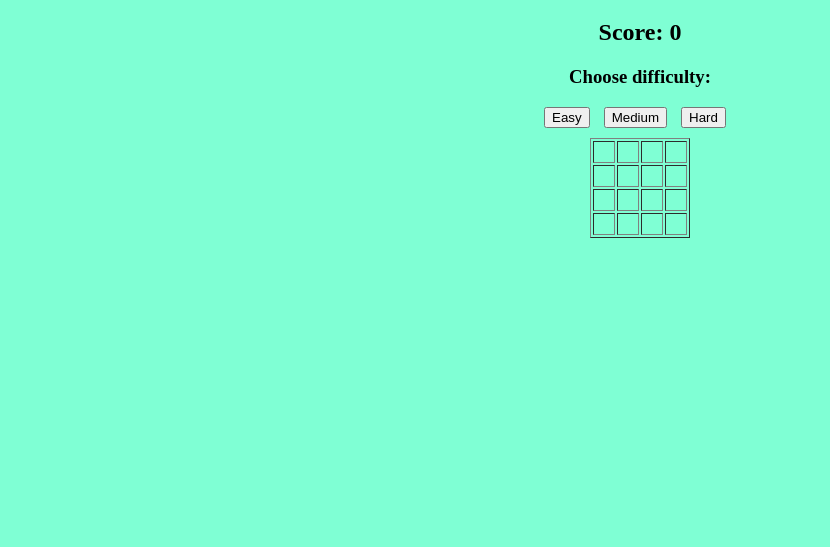
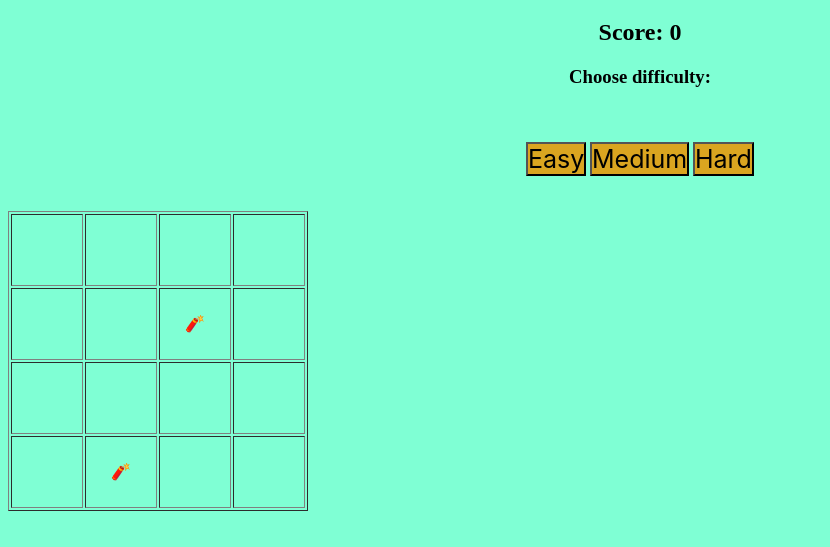
Before and after one commit to Adamadlin/adam-adlin---MineSweeper, a plain HTML site: page index.html in a window 1280 px wide. Shown: the part 61-608 px from the top of the page, without its empty margins (0-830 px from the left). Drawn offline with Linux system fonts and the light colour scheme.

Commit message:
Add files via upload
minesweeper 2

```diff
--- a/css/style.css
+++ b/css/style.css
@@ -1,8 +1,26 @@
 body{ background-color: aquamarine;
 text-align: center;}
 
-table {margin: auto;}
+table {width: 300px;
+height: 300px;}
+
+
+.cell { width:  50px;
+height: 50px;}
 button {
-    margin-bottom: 10px;
-    margin-right: 10px;
+    /* color: #aaa; */
+  background-color: goldenrod;
+  text-align: center;
+  overflow-x: hidden;
+  display: block;
+  width: auto;
+  height: auto;
+  padding: 0;
+  text-align: center;
+  font-size: 25px;
+  font-family: -apple-system, BlinkMacSystemFont, 'Segoe UI', Roboto, Oxygen, Ubuntu, Cantarell, 'Open Sans', 'Helvetica Neue', sans-serif;
+  transform: perspective(200px);
+  position: relative;
+  display: inline-block;
+  margin: 35px auto;
 }
--- a/js/app.js
+++ b/js/app.js
@@ -1,4 +1,5 @@
 const MINE = '🧨';
+const EMPTY = ' ';
 var gSize = 4;
 var gscore = 0
 
@@ -12,12 +13,14 @@ var gLevel = {
 
 
 function init() {
-    var gBoard = creatBoard(gSize)
+    var gBoard = buildBoard(gSize)
     renderBoard(gBoard)
+    // renderCell(gBoard[1][1].location, MINE)
+
 }
 
 
-function creatBoard(gSize) {
+function buildBoard(gSize) {
     var board = [];
     for (var i = 0; i < gSize; i++) {
         board[i] = [];
@@ -27,34 +30,74 @@ function creatBoard(gSize) {
                 isShown: false,
                 isMine: false,
                 isMarked: false,
+                // board: MINE,
                 location: { i: i, j: j }
             }
             board[i][j] = cell
 
+            // console.log(cell.location.i)
         }
     }
+
+
+    board[1][2].isMine = true;
+    board[3][1].isMine = true;
+
 
     console.log(board)
     return board;
 }
+// function countFoodAround(mat, rowIdx, colIdx) { // 4 , 0
+
+//     var foodCount = 0;
+//     for (var i = rowIdx - 1; i <= rowIdx + 1; i++) { // 3 4 5
+//         if (i < 0 || i > mat.length - 1) continue;
+//         for (var j = colIdx - 1; j <= colIdx + 1; j++) {
+//             if (j < 0 || j > mat[0].length - 1) continue;
+//             if (i === rowIdx && j === colIdx) continue
+//             var cell = mat[i][j];
+//             // console.log('cell', cell);
+//             if (cell === food) foodCount++
+
+//         }
+//     }
+//     return foodCount
+
+// function countNeighbours(board, rowIdx, colIdx) {
+//     var counterneighbours = 0
+//     for (var j = colIdx - 1; j <= colIdx + 1; j++) continue
+//     if (j < 0 || j > mat[0].length - 1) continue;
+//     if (i === rowIdx && j === colIdx) continue
+//     var cell = board[i][j];
+//     console.log('cell', cell);
+//     if (cell === food) foodCount++
+// }
+
+
 
 function renderBoard(board) {
-    var strHtml = '';
+    var strHtml = '<table><tbody>';
     for (var i = 0; i < board.length; i++) {
         strHtml += '<tr>'
         for (var j = 0; j < board[0].length; j++) {
             var cell = board[i][j];
             var className = 'cell cell-' + i + '-' + j;
-            strHtml += `<td class="${className}" onclick="cellClicked(this ,${cell.location})">  </td>`
+            if (board[i][j].isMine === true) {
+                strHtml += `<td class="${className}" onclick="cellClicked(this ,${cell.location})"> ${MINE} </td>`
+            } else {
+                strHtml += `<td class="${className}" onclick="cellClicked(this ,${cell.location})"> ${EMPTY} </td>`
+            }
         }
         strHtml += '</tr>'
     }
 
-    // renderCell(board[1][1].location, MINE)
+
+
 
     var elTable = document.querySelector('.board')
     elTable.innerHTML = strHtml
 }
+
 
 
 function difficulty(elBtn) {
```
